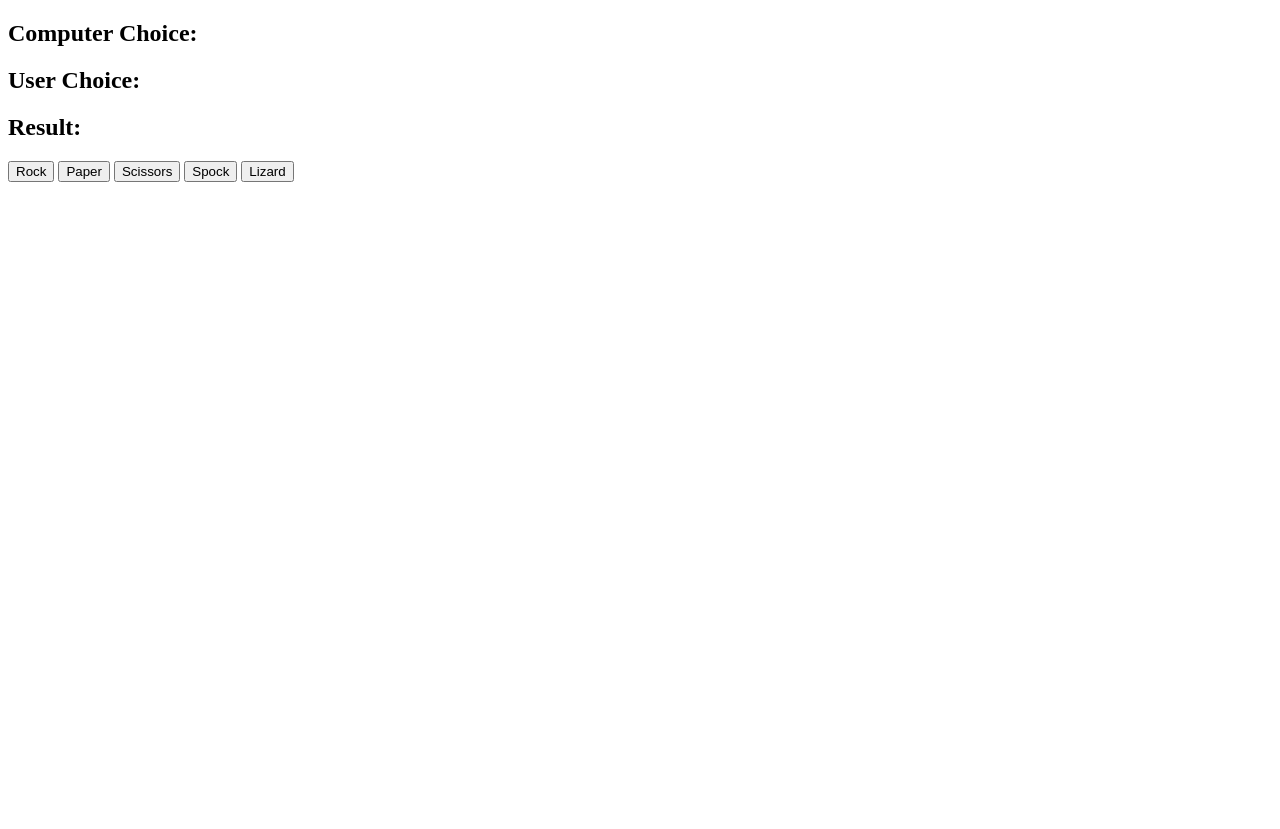
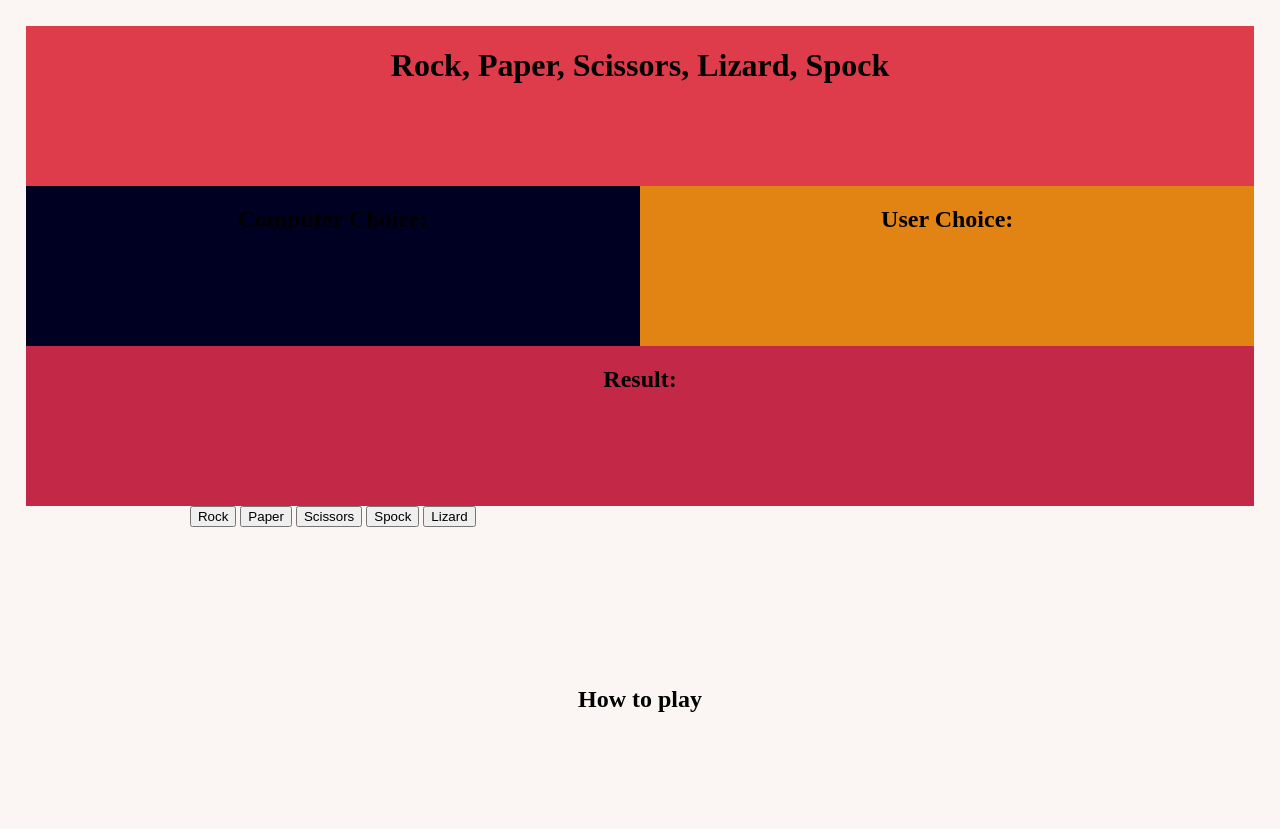
Before and after one commit to GazzaW6/Portfolio-Project-Two, a plain HTML site: page index.html in a window 1280 px wide. Before the commit the page ends 800 px from the top, so only its background shows below. Drawn offline with Linux system fonts and the light colour scheme.

Commit message:
add styling to main div elements

```diff
--- a/assets/css/style.css
+++ b/assets/css/style.css
@@ -0,0 +1,48 @@
+body {
+    margin: 2%;
+    padding: 0;
+    background-color: #FBF5F3;
+    text-align: center;
+}
+
+/* add styling for main div elements on page*/
+.grid {
+    height:100vh;
+    display:grid;
+    grid-template-columns: 1fr 1fr;
+    grid-template-rows: 1fr 1fr 1fr 1fr 1fr;
+    grid-template-areas:
+
+    "title title"
+    "computer-area user-area"
+    "result-area result-area"
+    "buttons-area buttons-area"
+    "rules-area rules-area"
+    ;
+}
+
+.title {
+    grid-area: title;
+    background: #DE3C4B;
+}
+
+.computer-area {
+    grid-area: computer-area;
+    background-color: #000022;
+}
+.user-area {
+    grid-area: user-area;
+    background-color: #E28413;
+}
+.result-area {
+    grid-area: result-area;
+    background-color: #C42847;
+}
+.buttons-area {
+    grid-area: buttons-area;
+    background-color: #000022;
+}
+.rules-area {
+    grid-area: rules-area;
+    background-color: #FBF5F3;
+}
--- a/index.html
+++ b/index.html
@@ -10,15 +10,32 @@
 <body>
     <div class ="grid">
 
+        <div class="title">
+            <h1>Rock, Paper, Scissors, Lizard, Spock</h1>
+        </div>
+        <div class="computer-area">
             <h2>Computer Choice: <span id="computer-choice"></span></h2>
+        </div>
+        <div class="user-area">
             <h2>User Choice: <span id="user-choice"></span></h2>
+        </div>
+        <div class="result-area">
             <h2>Result: <span id="result"></span></h2>
+        </div>
 
+        <div class="button-area">
             <button id="rock" class="button">Rock</button>
             <button id="paper" class="button">Paper</button>
             <button id="scissors" class="button">Scissors</button>
             <button id="spock" class="button">Spock</button>
             <button id="lizard" class="button">Lizard</button>
+        </div>
+        <div class="rules-area">
+            <h2>How to play</h2>
+            <p>
+
+            </p>
+        </div>
 
     </div>
 
```
Lines whose indentation alone changed are shown as unchanged.
